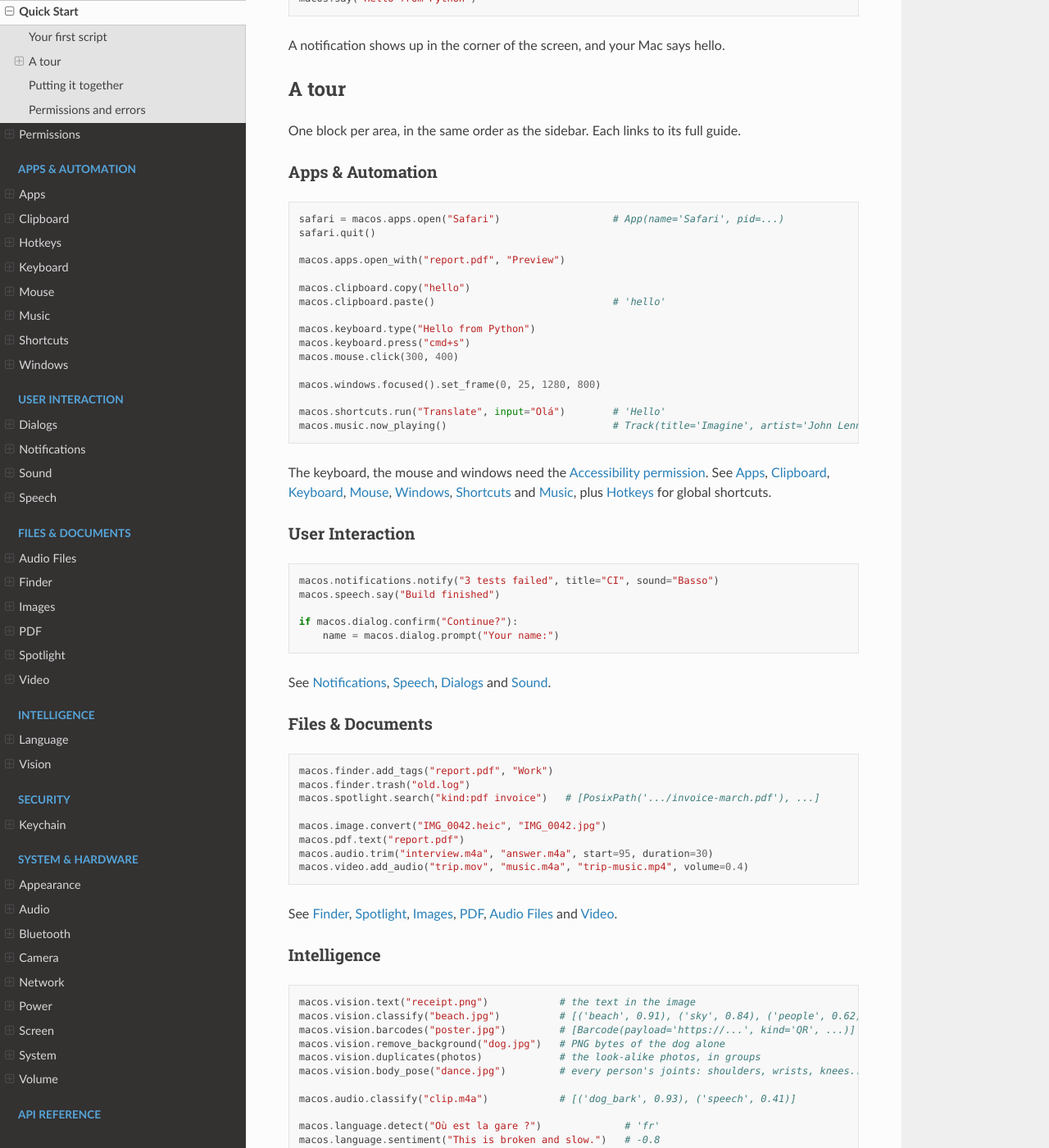
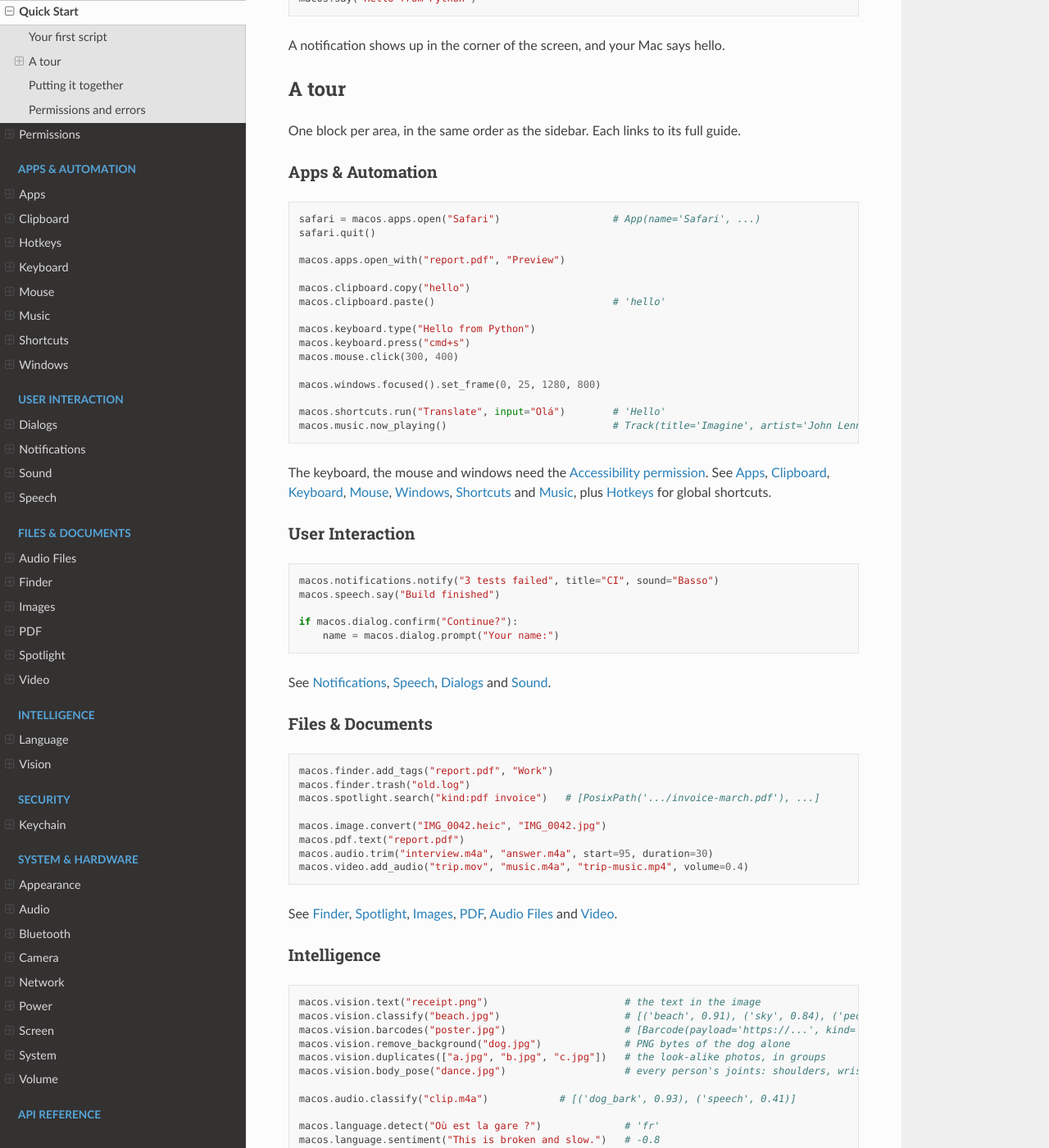
Before and after one commit to JeanExtreme002/macOS, a Sphinx documentation site: the page built from docs/quickstart.md, in a window 1280 px wide and 1400 px high, scrolled down 362 px. Shown: the whole window at 82% size. Built offline with Sphinx 7.4.7 and the Read the Docs theme 3.1.0, drawn with Linux system fonts in a browser that asks for light colours; comment, search, counter and statistics services are not loaded.

Commit message:
docs: fix two quick start examples
The App comment skipped bundle_id, and duplicates() used an undefined
variable.

````diff
--- a/docs/quickstart.md
+++ b/docs/quickstart.md
@@ -23,7 +23,7 @@ full guide.
 ### Apps & Automation
 
 ```python
-safari = macos.apps.open("Safari")                   # App(name='Safari', pid=...)
+safari = macos.apps.open("Safari")                   # App(name='Safari', ...)
 safari.quit()
 
 macos.apps.open_with("report.pdf", "Preview")
@@ -79,12 +79,12 @@ See [Finder](finder.md), [Spotlight](spotlight.md), [Images](image.md),
 ### Intelligence
 
 ```python
-macos.vision.text("receipt.png")            # the text in the image
-macos.vision.classify("beach.jpg")          # [('beach', 0.91), ('sky', 0.84), ('people', 0.62)]
-macos.vision.barcodes("poster.jpg")         # [Barcode(payload='https://...', kind='QR', ...)]
-macos.vision.remove_background("dog.jpg")   # PNG bytes of the dog alone
-macos.vision.duplicates(photos)             # the look-alike photos, in groups
-macos.vision.body_pose("dance.jpg")         # every person's joints: shoulders, wrists, knees...
+macos.vision.text("receipt.png")                       # the text in the image
+macos.vision.classify("beach.jpg")                     # [('beach', 0.91), ('sky', 0.84), ('people', 0.62)]
+macos.vision.barcodes("poster.jpg")                    # [Barcode(payload='https://...', kind='QR', ...)]
+macos.vision.remove_background("dog.jpg")              # PNG bytes of the dog alone
+macos.vision.duplicates(["a.jpg", "b.jpg", "c.jpg"])   # the look-alike photos, in groups
+macos.vision.body_pose("dance.jpg")                    # every person's joints: shoulders, wrists, knees...
 
 macos.audio.classify("clip.m4a")            # [('dog_bark', 0.93), ('speech', 0.41)]
 
````
